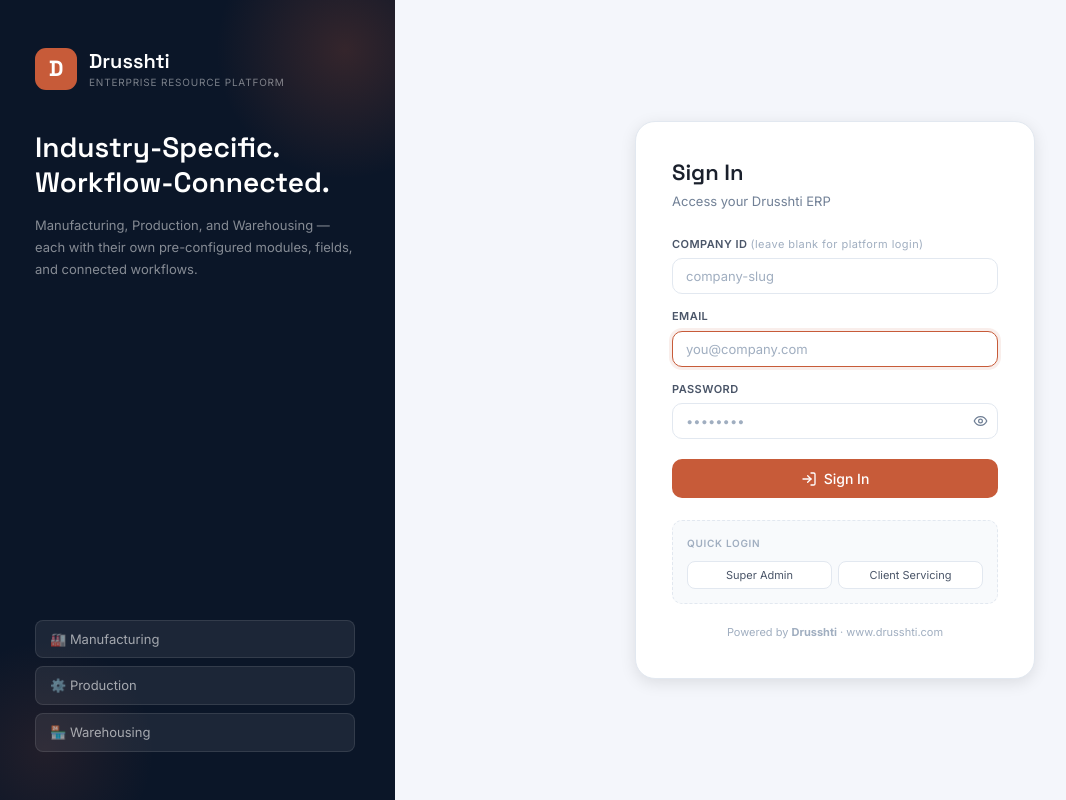
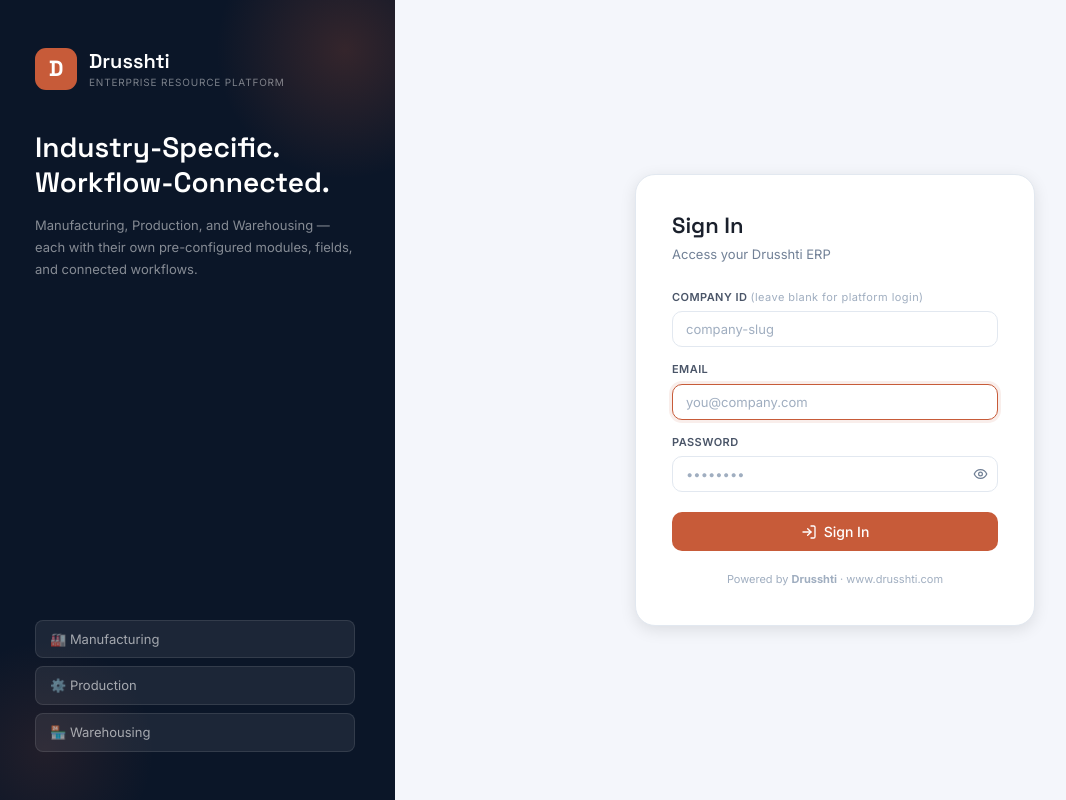
Before and after one commit to senyollmassey-1213/-ERP-Version-2, a React (Create React App) app in the folder frontend/: page /login in a window 1280 px wide. Shown: the whole page, without its empty margins (5-1071 px from the left). Built offline with nearby package versions, Linux system fonts and the light colour scheme; no server answers.

Commit message:
removing the Quick login

```diff
--- a/frontend/src/pages/LoginPage.jsx
+++ b/frontend/src/pages/LoginPage.jsx
@@ -112,18 +112,6 @@
             </button>
           </form>
 
-          <div className="demo-box">
-            <p className="demo-title">Quick Login</p>
-            <div className="demo-grid">
-              <button className="demo-btn" onClick={() => fillDemo('superadmin@drusshti.com','SuperAdmin@123')}>
-                Super Admin
-              </button>
-              <button className="demo-btn" onClick={() => fillDemo('cs@drusshti.com','CS@123456')}>
-                Client Servicing
-              </button>
-            </div>
-          </div>
-
           <p className="login-footer">Powered by <strong>Drusshti</strong> · www.drusshti.com</p>
         </div>
       </div>
```
